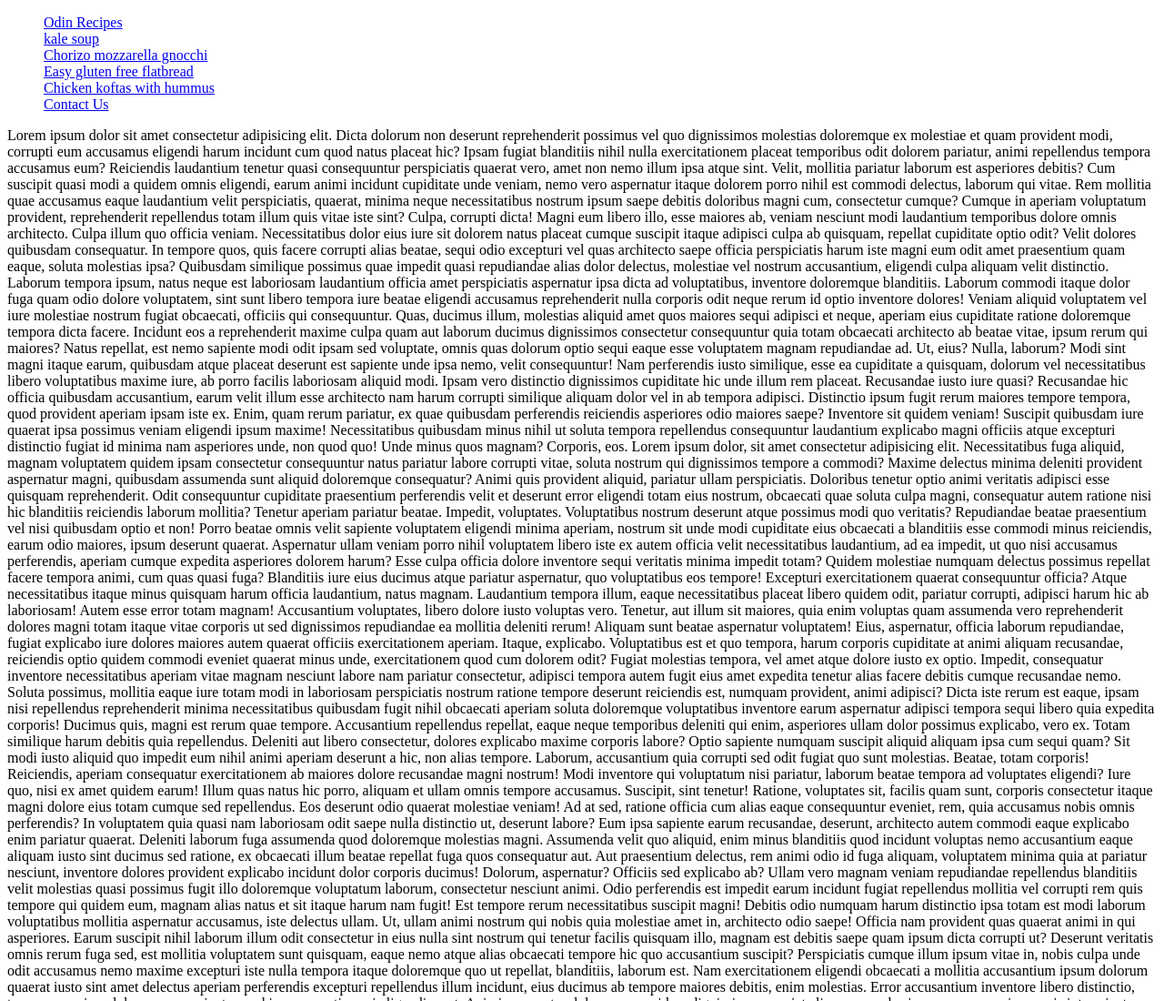
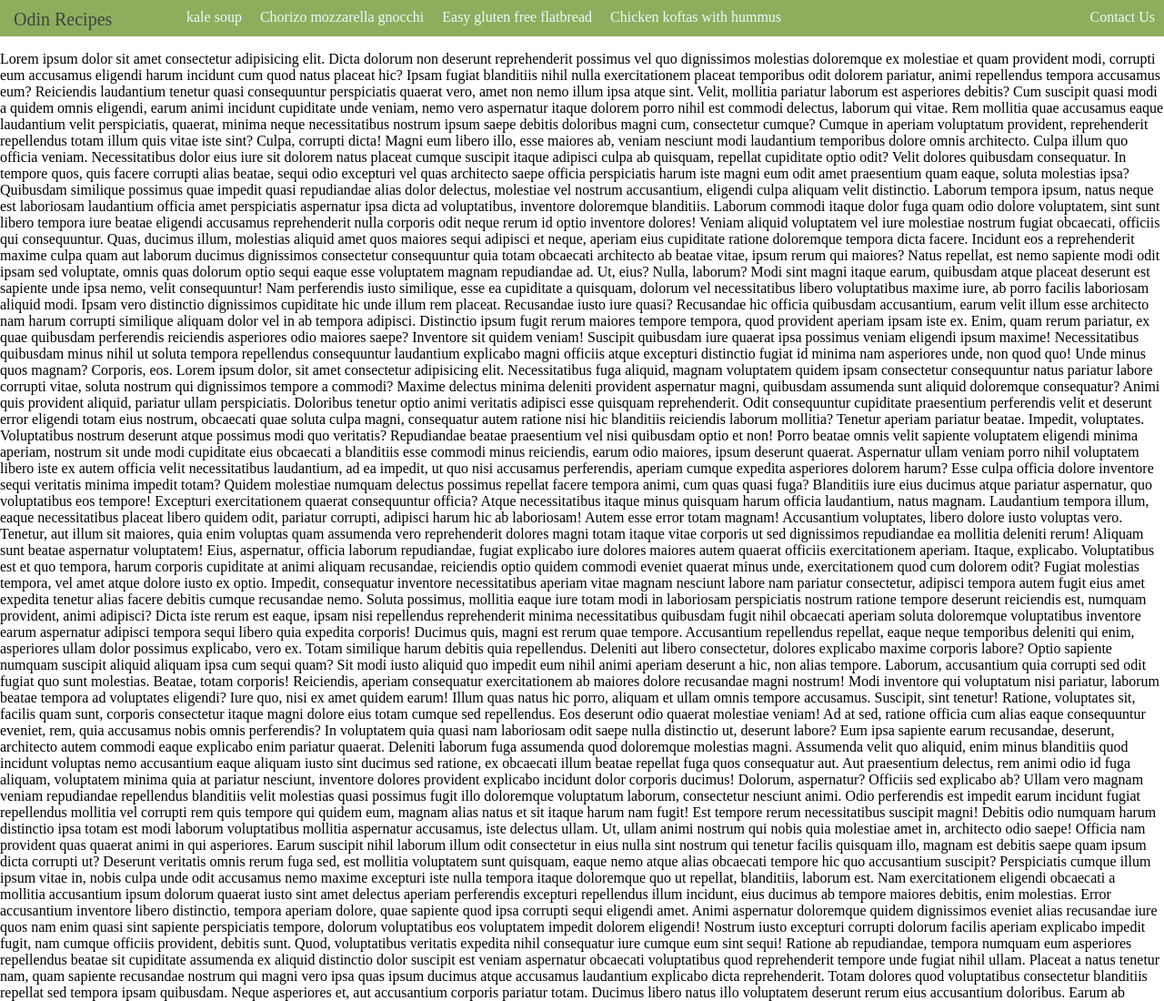
Before and after one commit to chmirousaid/odin-recipes, a plain HTML site: page index.html in a window 1280 px wide. Shown: the top 1100 px of the page at 91% size. Drawn offline with Linux system fonts and the light colour scheme.

Commit message:
added some styling code for the navbar

```diff
--- a/css/index.css
+++ b/css/index.css
@@ -5,10 +5,69 @@ img{
   height: 200px;
  }
 
+ body{
+
+ margin:0;
+ }
+
+
  ul{
      list-style:none;
+     margin: auto;
+     padding: 0px;
+     height: 40px;
+     width: 100%;
+     background-color: rgb(142, 174, 93);
+     position: sticky; /*to make the navbar visible while scrolling  */
+     top: 0; /*sticky wont work without this*/
+
+
  }
 
-h1{
-  color: #a61e1e;
+ a{
+      color: aliceblue;
+      text-decoration: none;
+      float: left;
+
+      padding-top: 10px;
  }
+
+
+
+
+ li{
+
+   display: inline;
+   padding: 1px 20px;
+
+
+ }
+
+ #navcontact{
+ float: right;
+ }
+ .navlogo
+ {
+   color: rgb(68, 67, 67);
+   font-size: 20px ;
+   font-family:'Times New Roman', Times, serif;
+   pointer-events: none;
+   width: 180px;
+   margin-left: 15px;
+ }
+
+ .navlink{
+   width: 240px;
+   height: 30px;
+   inline-size: auto;
+   padding-left: 10px;
+   padding-right: 10px;
+ }
+
+
+
+ li a:hover
+ {
+   background-color: rgb(255, 255, 255);
+   color:  rgb(142, 174, 93);
+ }
```
Lines whose indentation alone changed are shown as unchanged.
